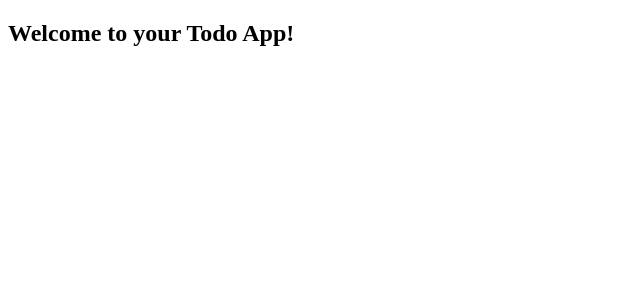
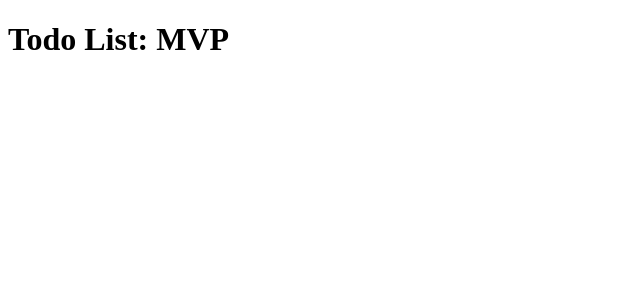
Before and after one commit to maribelcuales/React-Todo-Project, a React (Create React App) app: page / in a window 1280 px wide. Shown: the top 300 px of the page, without its empty margins (0-640 px from the left). Built offline with nearby package versions, Linux system fonts and the light colour scheme; the HTML template or start-up script is replaced by a standard one.

Commit message:
Added state to App.

```diff
--- a/src/App.js
+++ b/src/App.js
@@ -4,10 +4,18 @@ class App extends React.Component {
   // you will need a place to store your state in this component.
   // design `App` to be the parent component of your application.
   // this component is going to take care of state, and any change handlers you need to work with your state
+  constructor() {
+    super();
+    this.state = {
+      toDo: ''
+    }
+  }
+
   render() {
     return (
       <div>
-        <h2>Welcome to your Todo App!</h2>
+        <h1>Todo List: MVP</h1>
+        {/* <li>{this.state.toDo}</li> */}
       </div>
     );
   }
```
